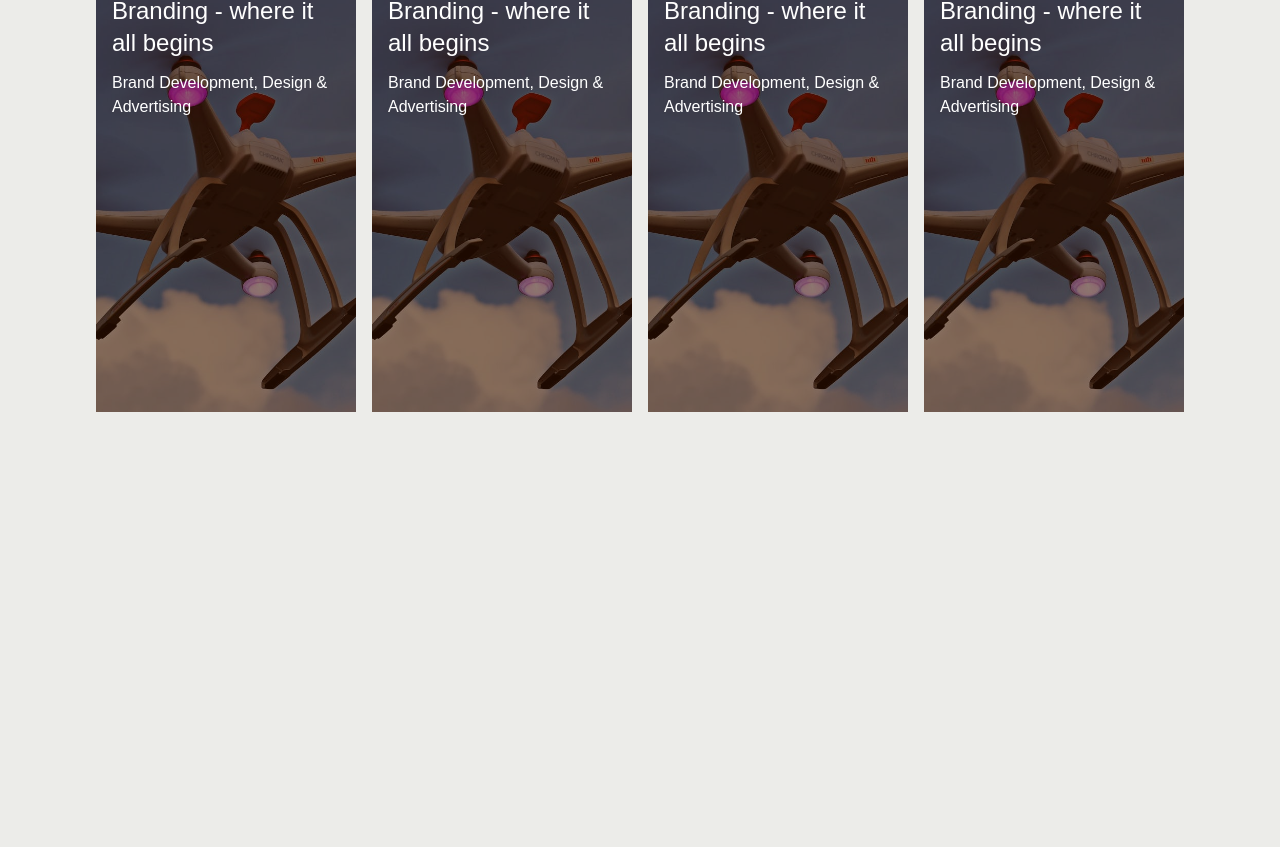
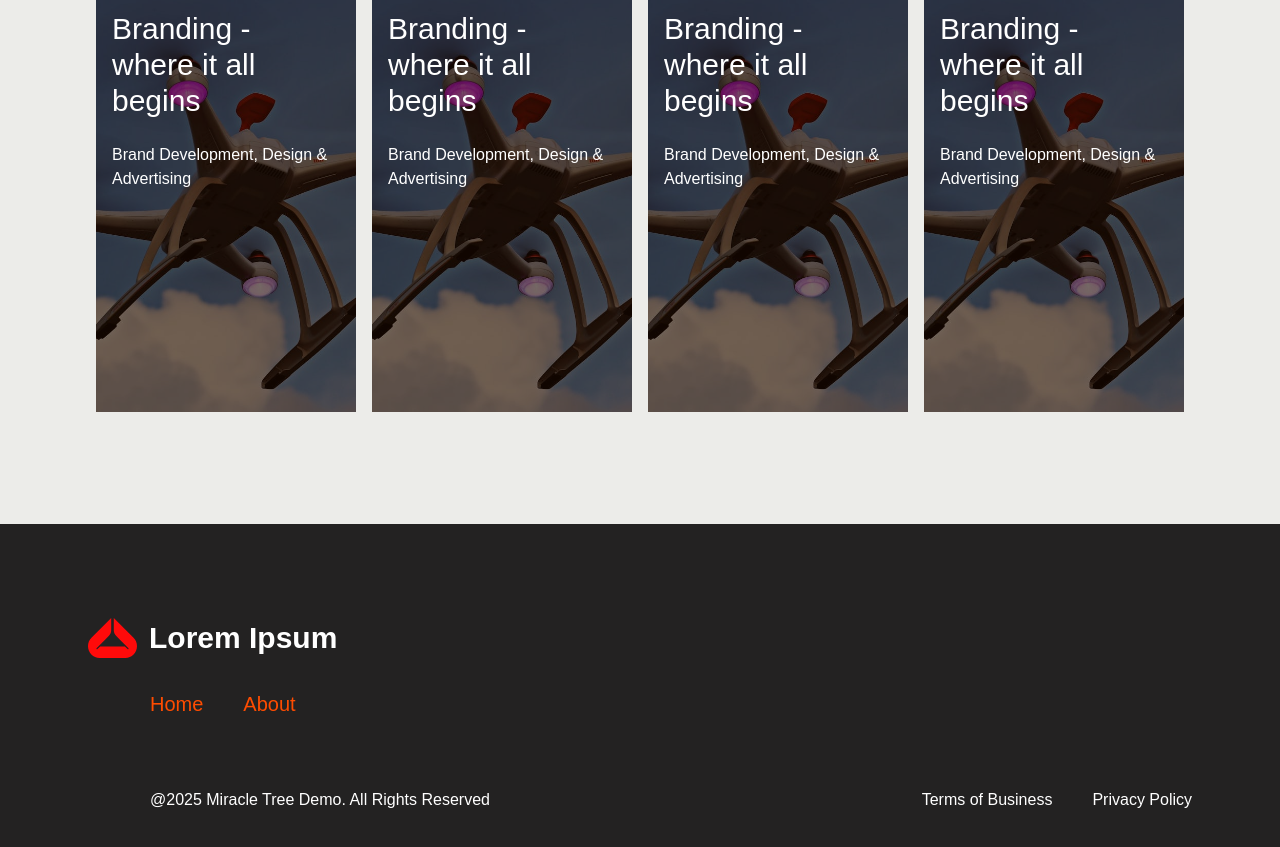
Before and after one commit to bilalrashid098/miracle_tree, a Next.js app: page /about in a window 1280 px wide. Shown: the part 985-1832 px from the top of the page. Before the commit the page ends 1509 px from the top, so only its background shows below. Built offline with nearby package versions, Linux system fonts and the light colour scheme; a web font is replaced by a local one.

Commit message:
footer and button component added

```diff
--- /dev/null
+++ b/src/components/button/index.tsx
@@ -0,0 +1,31 @@
+import { ButtonProps } from "@/types";
+import Link from "next/link";
+import { AnchorHTMLAttributes } from "react";
+
+export default function Button({
+  href,
+  className = "",
+  children,
+  ...props
+}: ButtonProps) {
+  const baseClass =
+    "text-[#ff4c00] hover:text-[#ffffff] border-2 border-[#ff4c00] hover:bg-[#ff4c00] mt-5 block w-fit py-3 px-4 transition-all duration-300 ease-in-out";
+
+  if (href) {
+    return (
+      <Link
+        href={href}
+        className={`${baseClass} ${className}`}
+        {...(props as AnchorHTMLAttributes<HTMLAnchorElement>)}
+      >
+        {children}
+      </Link>
+    );
+  }
+
+  return (
+    <button className={`${baseClass} ${className}`} {...props}>
+      {children}
+    </button>
+  );
+}
--- a/src/components/card/index.tsx
+++ b/src/components/card/index.tsx
@@ -1,10 +1,11 @@
 import { CardProps } from "@/types";
 import Image from "next/image";
 import Link from "next/link";
+import Button from "../button";
 
 export default function Card({ post, image, fullView }: CardProps) {
   return (
-    <div className={`w-full ${fullView ? "sm:md:w-1/2" : ""} mb-4 px-2`}>
+    <div className={`w-full ${fullView ? "sm:md:w-1/3" : ""} mb-4 px-2`}>
       <div
         className={`border-2 border-[#ADADAD] h-full flex rounded-xl p-4 ${
           !fullView ? "flex-row" : "flex-col"
@@ -12,7 +13,7 @@ export default function Card({ post, image, fullView }: CardProps) {
       >
         <Image
           className={`${
-            !fullView ? "aspect-square w-[35%]" : "aspect-[3/2] w-full"
+            !fullView ? "aspect-square w-[30%]" : "aspect-[3/2] w-full"
           } object-cover rounded-lg`}
           src={image}
           alt={post.title}
@@ -23,15 +24,10 @@ export default function Card({ post, image, fullView }: CardProps) {
               {post.title}
             </Link>
           </h2>
-          <p className="text-2xl text-gray-600 mt-2 grow">
+          <p className="text-xl text-gray-600 mt-2 grow">
             {post.body.substring(0, 100)}...
           </p>
-          <Link
-            href={`/post/${post.id}`}
-            className="text-[#ff4c00] hover:text-[#ffffff] border-2 border-[#ff4c00] hover:bg-[#ff4c00] mt-5 block w-fit py-3 px-4 transition-all duration-300 ease-in-out"
-          >
-            Read More
-          </Link>
+          <Button href={`/post/${post.id}`}>Read More</Button>
         </div>
       </div>
     </div>
--- a/src/components/feature-section/index.tsx
+++ b/src/components/feature-section/index.tsx
@@ -8,14 +8,14 @@ export default function FeatureSection({
   item: FeatureSectionProps;
 }) {
   return (
-    <div className={`${styles.card} relative overflow-hidden`}>
+    <div className={`${styles.card}`}>
       <Image
         className={`${styles.cardImage}`}
         src={item.image}
         alt={item.title}
       />
-      <div className={`${styles.cardDetail} py-6 px-4`}>
-        <h2 className="text-2xl mb-3">{item.title}</h2>
+      <div className={`${styles.cardDetail}`}>
+        <h2 className="text-3xl mb-6">{item.title}</h2>
         <div>{item.description}</div>
       </div>
     </div>
--- a/src/components/feature-section/style.module.css
+++ b/src/components/feature-section/style.module.css
@@ -1,11 +1,17 @@
 .card {
   position: relative;
+  overflow: hidden;
+}
+
+.card:hover .cardImage {
+    transform: scale(1.2);
 }
 
 .cardImage {
   position: relative;
   aspect-ratio: 3/5;
   object-fit: cover;
+  transition: all 0.3s ease-in-out;
 }
 
 .card::before {
@@ -15,7 +21,7 @@
   left: 0;
   width: 100%;
   height: 100%;
-  background-color: #3510008f;
+  background-color: #1b09009a;
   z-index: 1;
 }
 
@@ -25,7 +31,7 @@
   left: 0;
   height: 100%;
   width: 100%;
-  padding: 1rem;
+  padding: 2rem 1rem;
   z-index: 2;
   color: #ffffff;
 }
--- /dev/null
+++ b/src/components/footer/index.tsx
@@ -0,0 +1,57 @@
+import { routes } from "@/constants/routes";
+import Link from "next/link";
+
+export default function Footer() {
+  const currentYear = new Date().getFullYear();
+
+  return (
+    <div className="bg-[#232222] w-full">
+      <div className="max-w-6xl p-6 mx-auto w-full flex flex-col justify-center">
+        <div className="mt-[4.375rem] flex items-center">
+          <svg
+            width="49"
+            height="40"
+            viewBox="0 0 49 40"
+            fill="none"
+            xmlns="http://www.w3.org/2000/svg"
+          >
+            <path
+              d="M37.3947 40C43.8275 39.8689 49 34.6073 49 28.1389C49 24.9931 47.7512 21.9762 45.5282 19.7518L25.7895 0V12.2771C25.7895 14.3303 26.6046 16.2995 28.0556 17.7514L32.6795 22.3784L32.6921 22.3907L40.4452 30.149C40.697 30.4009 40.697 30.8094 40.4452 31.0613C40.1935 31.3133 39.7852 31.3133 39.5335 31.0613L36.861 28.3871H12.139L9.46655 31.0613C9.21476 31.3133 8.80654 31.3133 8.55476 31.0613C8.30297 30.8094 8.30297 30.4009 8.55475 30.149L16.3079 22.3907L16.3205 22.3784L20.9444 17.7514C22.3954 16.2995 23.2105 14.3303 23.2105 12.2771V0L3.47175 19.7518C1.24882 21.9762 0 24.9931 0 28.1389C0 34.6073 5.17252 39.8689 11.6053 40H37.3947Z"
+              fill="#FF0A0A"
+            ></path>
+          </svg>
+          <h1 className={`text-3xl text-[#FFFFFF] font-bold mb-0 ml-3`}>
+            Lorem Ipsum
+          </h1>
+        </div>
+        <ul className="flex gap-10 text-xl ml-[3.875rem] mt-8">
+          <li className="text-[#ff4c00] hover:text-[#ffffff] transition-all duration-300">
+            <Link className={``} href={routes.home}>
+              Home
+            </Link>
+          </li>
+          <li className="text-[#ff4c00] hover:text-[#ffffff] transition-all duration-300">
+            <Link className={``} href={routes.about}>
+              About
+            </Link>
+          </li>
+        </ul>
+        <div className="mt-[4.375rem] ml-[3.875rem] mb-4 text-[#FFFFFF] flex items-center justify-between">
+          <p>@{currentYear} Miracle Tree Demo. All Rights Reserved</p>
+          <ul className="flex gap-10">
+            <li className="hover:text-[#ff4c00] transition-all duration-300">
+              <Link className={``} href={routes.home}>
+                Terms of Business
+              </Link>
+            </li>
+            <li className="hover:text-[#ff4c00] transition-all duration-300">
+              <Link className={``} href={routes.home}>
+                Privacy Policy
+              </Link>
+            </li>
+          </ul>
+        </div>
+      </div>
+    </div>
+  );
+}
--- a/src/pages/_app.tsx
+++ b/src/pages/_app.tsx
@@ -1,4 +1,5 @@
 import CustomCursor from "@/components/cursor";
+import Footer from "@/components/footer";
 import Header from "@/components/header";
 import "@/styles/globals.css";
 import type { AppProps } from "next/app";
@@ -23,6 +24,7 @@ export default function App({ Component, pageProps }: AppProps) {
       <CustomCursor />
       <Header />
       <Component {...pageProps} />
+      <Footer />
     </div>
   );
 }
--- a/src/types/index.d.ts
+++ b/src/types/index.d.ts
@@ -18,3 +18,9 @@ export interface FeatureSectionProps {
   description: string;
   image: StaticImageData;
 }
+
+export interface ButtonProps extends Omit<ButtonHTMLAttributes<HTMLButtonElement>, "className"> {
+  href?: string;
+  className?: string;
+  children: ReactNode;
+}
--- a/src/view/home/index.tsx
+++ b/src/view/home/index.tsx
@@ -1,8 +1,9 @@
+"use client";
+
+import { useState } from "react";
 import { Post } from "@/types";
-import Image from "next/image";
-import Link from "next/link";
+import Card from "@/components/card";
 
-// Import images from the public folder
 import img1 from "@/public/1.jpg";
 import img2 from "@/public/2.jpg";
 import img3 from "@/public/3.jpg";
@@ -10,10 +11,17 @@ import img4 from "@/public/4.jpg";
 import img5 from "@/public/5.jpg";
 import img6 from "@/public/6.jpg";
 import img7 from "@/public/7.jpg";
-import Card from "@/components/card";
+import Button from "@/components/button";
 
 export default function HomeView({ posts }: { posts: Post[] }) {
   const images = [img1, img2, img3, img4, img5, img6, img7];
+
+  const [visiblePosts, setVisiblePosts] = useState<number>(12);
+  const postsPerPage: number = 12;
+
+  const loadMore = () => {
+    setVisiblePosts((prev) => prev + postsPerPage);
+  };
 
   return (
     <div>
@@ -48,12 +56,21 @@ export default function HomeView({ posts }: { posts: Post[] }) {
       <div className="max-w-6xl mx-auto p-6">
         <h1 className="text-4xl font-bold pb-3 my-8">Blog Posts</h1>
         <div className="flex flex-wrap w-full mx-[-0.5rem] w-[calc(100%+0.5rem)]">
-          {posts.map((post, index: number) => {
+          {posts.slice(0, visiblePosts).map((post, index: number) => {
             const imageSrc = images[index % images.length];
             const fullView = Math.floor(index / 12) % 2 !== 0;
             return <Card post={post} image={imageSrc} fullView={fullView} />;
           })}
         </div>
+        {visiblePosts < posts.length && (
+          <div className="flex justify-center justify-center">
+            <Button
+              onClick={loadMore}
+            >
+              Load More
+            </Button>
+          </div>
+        )}
       </div>
     </div>
   );
```
